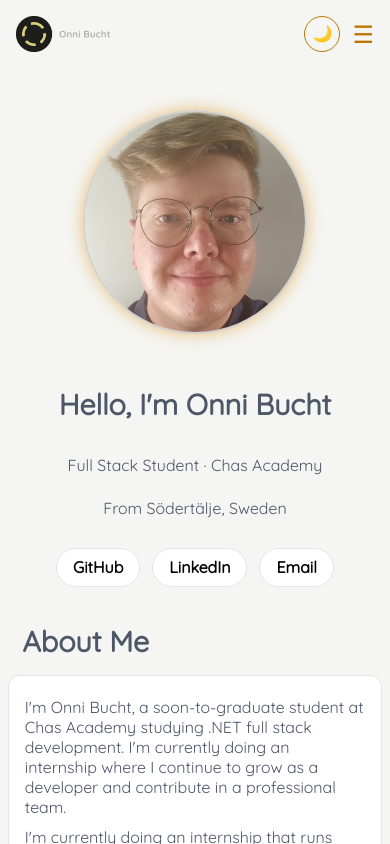
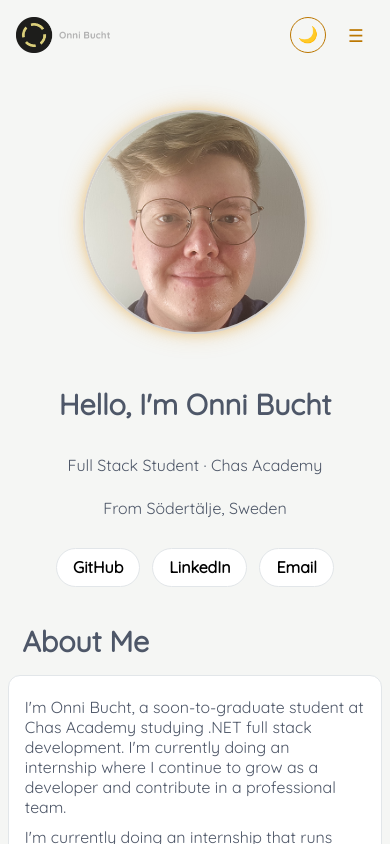
Before and after one commit to onni82/onni82.github.io, a React (Vite) app: page / in a window 390 px wide. Shown: the top 844 px of the page. Built offline with nearby package versions, Linux system fonts and the light colour scheme; no server answers.

Commit message:
fix: align header menu icon with logo and theme toggle

```diff
--- a/src/styles/global.css
+++ b/src/styles/global.css
@@ -206,11 +206,16 @@ main {
 		align-items: center;
 	}
 	span#menu-icon {
-		display: block;
-		margin: 1rem 1rem 0 0;
+		display: inline-flex;
+		align-items: center;
+		justify-content: center;
+		width: 36px;
+		height: 36px;
+		margin: 1em 1rem 0 0;
 		color: rgb(188, 119, 0);
 		cursor: pointer;
-		font-size: 1.5rem;
+		font-size: 1.1rem;
+		line-height: 1;
 	}
 	nav#menu {
 		max-height: 0;
```
